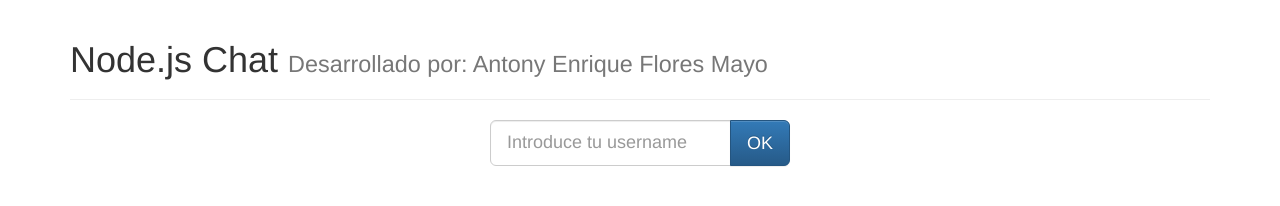
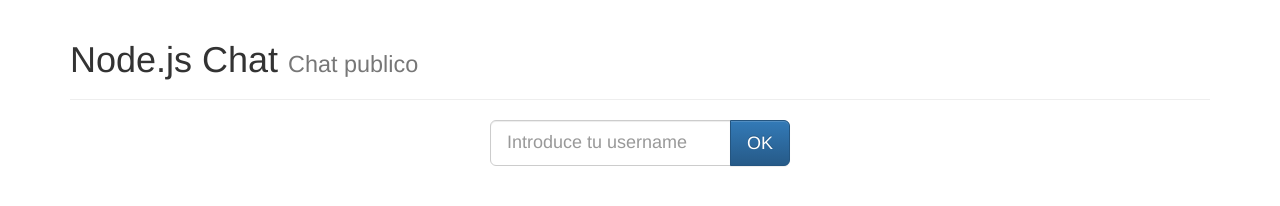
Before and after one commit to AntonyFlores216/nodejs-con-chat, a plain HTML site: page index.html in a window 1280 px wide. Drawn offline with nearby package versions, Linux system fonts and the light colour scheme; no server answers.

Commit message:
Update index.html

```diff
--- a/index.html
+++ b/index.html
@@ -36,7 +36,7 @@
         <div class="container">
 
             <div class="page-header">
-                <h1>Node.js Chat <small> Desarrollado por: Antony Enrique Flores Mayo</small></h1>
+                <h1>Node.js Chat <small> Chat publico </small></h1>
             </div>
 
             <div class="input-group" style="width:300px;text-align:center;margin:0 auto;" id="nickWrap">
```
